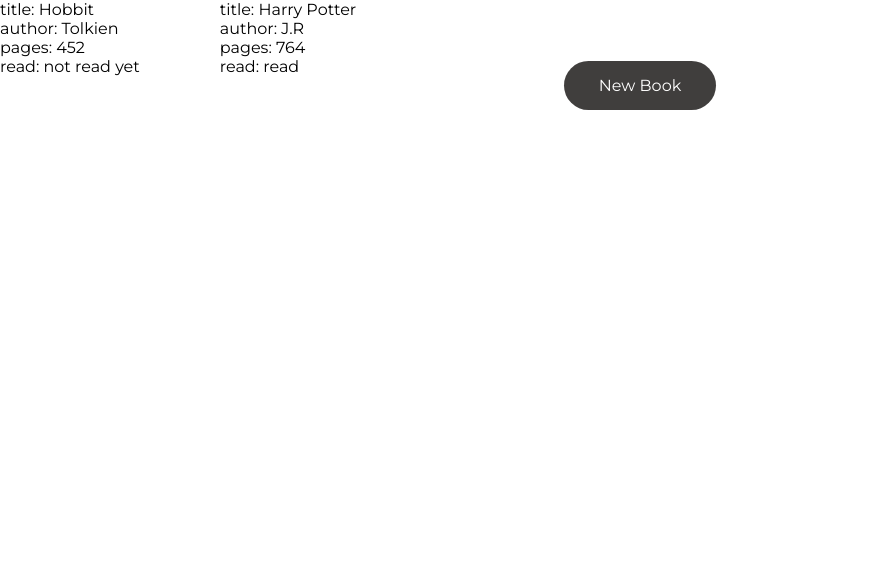
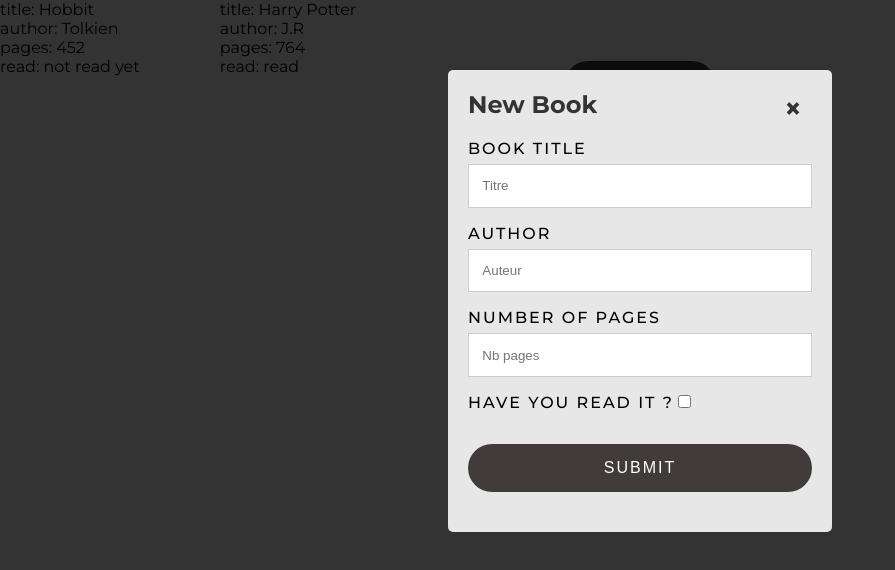
Before and after one commit to AxlMrt/library, a plain HTML site: page index.html in a window 1280 px wide. Both pictures are taken after a click on the link "New Book". Shown: the whole page, without its empty margins (0-895 px from the left). Drawn offline with Linux system fonts and the light colour scheme.

Commit message:
fix css to open modal

```diff
--- a/style.css
+++ b/style.css
@@ -45,7 +45,7 @@
     opacity: 0;
 }
 
-.here:target{
+.hidden:target{
     visibility: visible;
     opacity: 1;
 }
```
